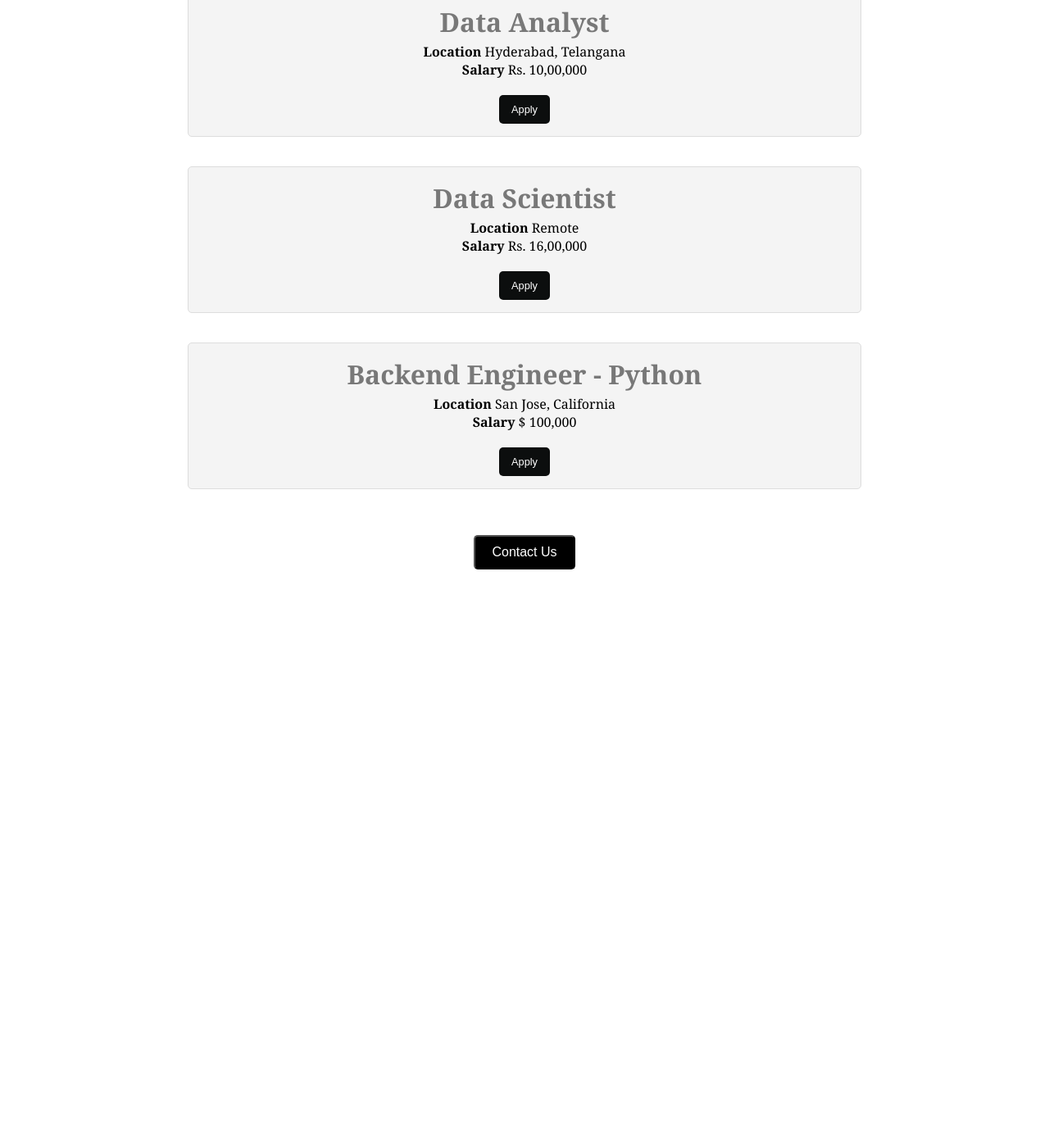
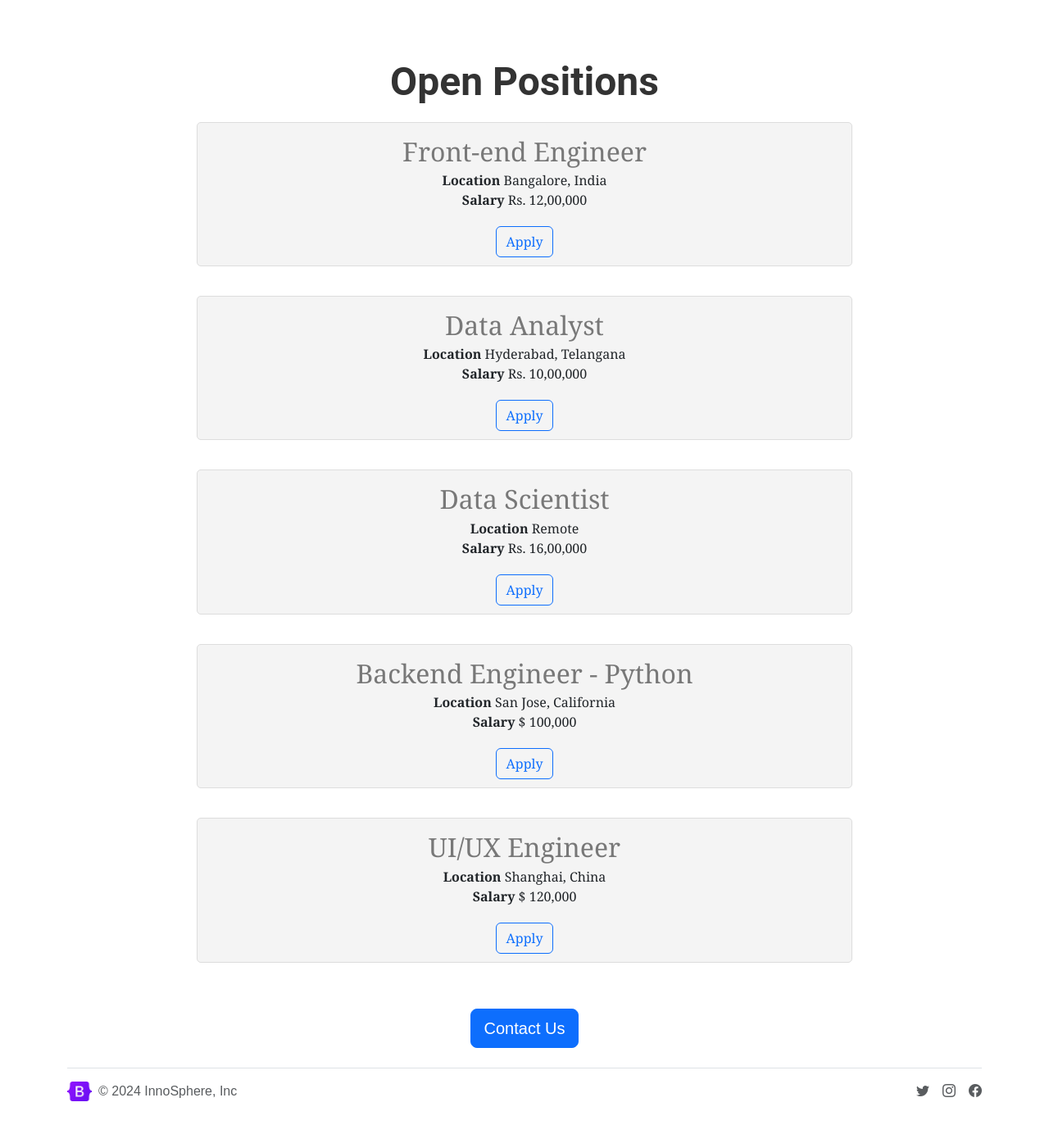
Before and after one commit to harshithLakshman/flaskBasicWebApp, a Flask app: page / in a window 1280 px wide. Shown: the part 937-2321 px from the top of the page at 82% size. Before the commit the page ends 1632 px from the top, so only its background shows below. Run offline with Flask 3, Linux system fonts and the light colour scheme.

Commit message:
changes made

```diff
--- a/app.py
+++ b/app.py
@@ -28,6 +28,13 @@ open_positions=[
         'location': 'San Jose, California',
         'Salary': '$ 100,000'
 
+        },
+        {
+        'id': 5,
+        'title': 'UI/UX Engineer',
+        'location': 'Shanghai, China',
+        'Salary': '$ 120,000'
+
         }
 ]
 
--- a/static/home.css
+++ b/static/home.css
@@ -1,18 +1,24 @@
 
 body {
     font-family: Arial, sans-serif;
-    margin: 20px;
+    margin: 0;
+    padding: 0;
 }
 h1 {
     text-align: center;
     color: #2c3e50;
 }
-img {
+#banner{
     margin: 0 auto;
-    width: 100%;
+    width: 100vw;
     height: 320px;
+    object-fit: cover;
+    margin-bottom: 16px;
+}
 
-
+#nav{
+    width: 30px;
+    height: 24px;
 }
 .about-company {
     font-family: 'Roboto', sans-serif; /* Stylish font from Google Fonts */
@@ -138,3 +144,16 @@ img {
 .apply-btn:hover {
     background-color: #57595c; /* Changes background color on hover */
 }
+
+.company-description {
+    font-size: 1em; /* Increases font size */
+    line-height: 1.2em; /* Adds space between lines */
+    font-weight: 300; /* Lightens the text */
+    text-align: center; /* Centers the text */
+    color: #333; /* Text color */
+    max-width: 1000px; /* Limits the width for readability */
+    margin: 20px auto; /* Centers the text block and adds space above and below */
+    padding: 10px; /* Adds some padding inside the block */
+    font-family: 'Arial', sans-serif; /* Changes the font style */
+    text-align: justify;
+}
--- /dev/null
+++ b/templates/footer.html
@@ -0,0 +1,18 @@
+<div class="b-example-divider"></div>
+
+<div class="container">
+  <footer class="d-flex flex-wrap justify-content-between align-items-center py-3 my-4 border-top">
+    <div class="col-md-4 d-flex align-items-center">
+      <a href="/" class="mb-3 me-2 mb-md-0 text-body-secondary text-decoration-none lh-1">
+        <img src="{{ url_for('static', filename='image.png') }}" alt="image description" width="30" height="24">
+      </a>
+      <span class="mb-3 mb-md-0 text-body-secondary">&copy; 2024 InnoSphere, Inc</span>
+    </div>
+
+    <ul class="nav col-md-4 justify-content-end list-unstyled d-flex">
+        <li class="ms-3"><a class="text-body-secondary" href="#"><i class="bi bi-twitter"></i></a></li>
+        <li class="ms-3"><a class="text-body-secondary" href="#"><i class="bi bi-instagram"></i></a></li>
+        <li class="ms-3"><a class="text-body-secondary" href="#"><i class="bi bi-facebook"></i></a></li>
+      </ul>
+  </footer>
+</div>
--- a/templates/home.html
+++ b/templates/home.html
@@ -4,25 +4,37 @@
     <meta charset="UTF-8">
     <meta name="viewport" content="width=device-width, initial-scale=1.0">
     <title>InnoSphere Careers</title>
+    <link href="https://cdn.jsdelivr.net/npm/bootstrap-icons/font/bootstrap-icons.css" rel="stylesheet">
+    <link href="https://cdn.jsdelivr.net/npm/bootstrap@5.3.3/dist/css/bootstrap.min.css" rel="stylesheet" integrity="sha384-QWTKZyjpPEjISv5WaRU9OFeRpok6YctnYmDr5pNlyT2bRjXh0JMhjY6hW+ALEwIH" crossorigin="anonymous">
     <link rel="stylesheet" href="{{url_for('static', filename='home.css')}}">
 
 </head>
 <body>
+    {% include 'nav.html'%}
+
+     <!-- Image/Logo -->
+     <img id="banner" src="{{ url_for('static',filename='image-career.jpg')}}" alt="Company Logo" >
 
     <!-- App Name -->
     <h1 id="careers-heading">InnoSphere Careers</h1>
 
-    <!-- Image/Logo -->
-    <img src="{{ url_for('static',filename='image-career.jpg')}}" alt="Company Logo" >
-
     <!-- About Company -->
     <div class="about-company">
-        <p>At InnoSphere, we are committed to driving innovation and providing cutting-edge technology solutions to our clients worldwide. Join us to be a part of a dynamic team shaping the future of the tech industry.</p>
+        <div class="row">
+            <div class="col-md-6">
+                <p class="company-description">At InnoSphere, we are passionately committed to driving innovation and delivering cutting-edge technology solutions that empower our clients worldwide. We believe in fostering creativity, embracing new challenges, and pushing the boundaries of what's possible in the tech industry. Our team is dedicated to providing forward-thinking, scalable solutions tailored to meet the evolving needs of modern businesses. By joining InnoSphere, you will be part of a dynamic, collaborative, and diverse team that is shaping the future of technology. We offer opportunities to grow, innovate, and make a real impact. Together, we are paving the way for groundbreaking advancements that will redefine industries and revolutionize how businesses operate. Be a part of our journey to make technology smarter, faster, and more impactful.
+
+            </div>
+            <div class="d-none d-md-block col-md-6">
+                <img src="{{url_for('static',filename='people.jpg')}}" alt="logo" style="margin-top: 50px; height: 320px;border-radius: 4px;">
+            </div>
+        </div>
+
     </div>
 
     <!-- Job Openings Template -->
     <div class="open-positions-section">
-        <h2>Job Openings</h2>
+        <h2>Open Positions</h2>
         <div class="job-listing">
             {% for job in jobs %}
                 {% include 'jobitem.html' %}
@@ -32,10 +44,10 @@
     </div>
 
     <div class="contact-btn">
-        <button>
+        <a class="btn btn-primary btn-lg" href="mailto:harshith.l2000@gmail.com?subject=Question regarding job openings">
             Contact Us
-        </button>
+        </a>
     </div>
-
+    {% include 'footer.html' %}
 </body>
 </html>
--- a/templates/jobitem.html
+++ b/templates/jobitem.html
@@ -5,6 +5,6 @@
     <div><b>Location</b> {{job['location']}}</div>
     <div><b>Salary</b> {{job['Salary']}}</div>
     <div class="apply-btn-container">
-        <button class="apply-btn">Apply</button>
+        <a class="btn btn-outline-primary float-right align-middle" type="button" href="mailto:harshith.l@abylle.com?subject=Application for {{job['title']}}">Apply</a>
     </div>
 </div>
--- /dev/null
+++ b/templates/nav.html
@@ -0,0 +1,9 @@
+<nav class="navbar bg-body-tertiary shadow-sm fixed-top bg-white">
+    <div class="container-fluid">
+      <a class="navbar-brand" href="#">
+        <img id='nav'src="{{url_for('static',filename='image.png')}}" alt="Logo" width="5" height="5" class="d-inline-block align-text-top">
+        InnoSphere
+      </a>
+    </div>
+  </nav>
+  <div style="height: 50px;"></div>
```
Also changed, not shown: static/image.png, 1 other file.
